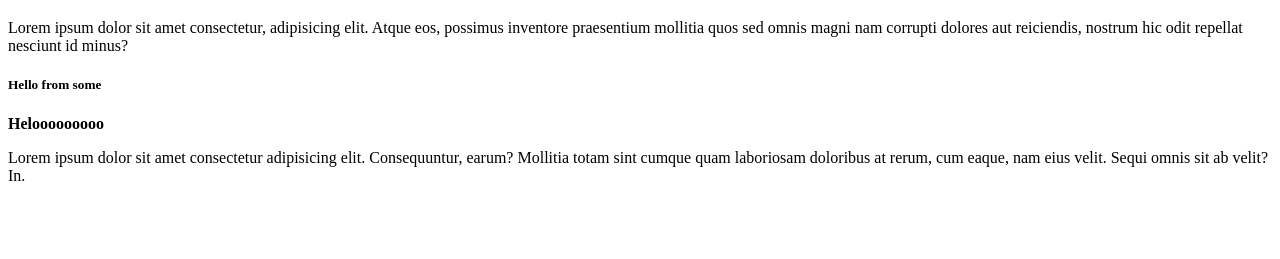
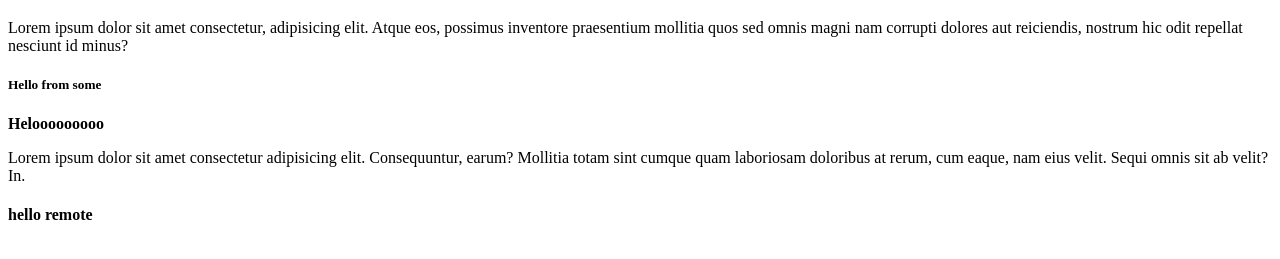
Before and after one commit to abdutech1/git-practice-extension, a plain HTML site: page index.html in a window 1280 px wide. Shown: the part 61-320 px from the top of the page. Drawn offline with Linux system fonts and the light colour scheme.

Commit message:
add hello remote

```diff
--- a/index.html
+++ b/index.html
@@ -11,5 +11,6 @@
   <h5>Hello from some</h5>
   <b>Helooooooooo</b>
   <p>Lorem ipsum dolor sit amet consectetur adipisicing elit. Consequuntur, earum? Mollitia totam sint cumque quam laboriosam doloribus at rerum, cum eaque, nam eius velit. Sequi omnis sit ab velit? In.</p>
+  <h4>hello remote</h4>
 </body>
 </html>
```
